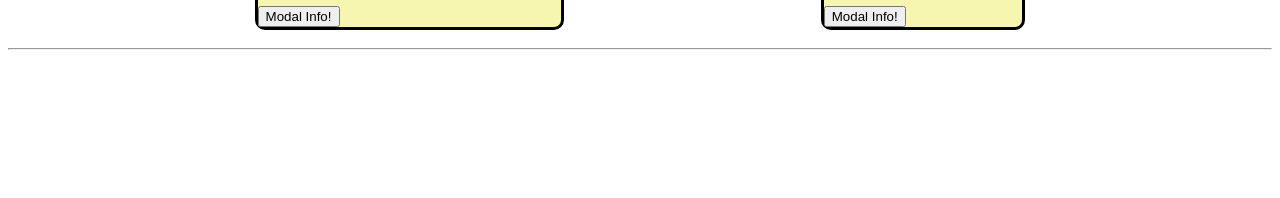
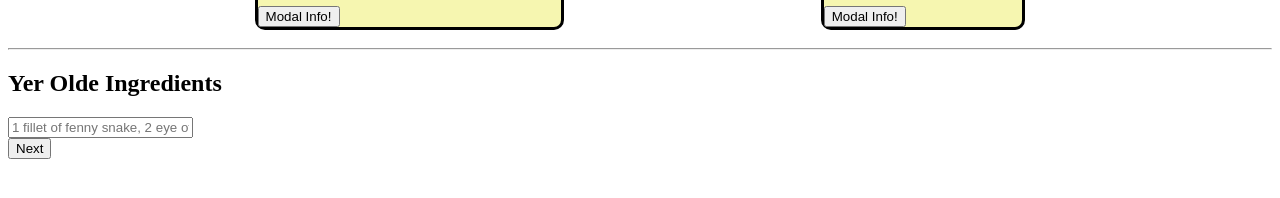
Before and after one commit to cooper-hall/fluffy-bassoon, a React (Vite) app: page / in a window 1280 px wide. Shown: the part 318-516 px from the top of the page. Built offline with nearby package versions, Linux system fonts and the light colour scheme; data requests are answered from the project's data file.

Commit message:
added Submit component that shiv made

```diff
--- a/src/App.jsx
+++ b/src/App.jsx
@@ -2,6 +2,7 @@ import { useState, useEffect } from 'react'
 import './App.css'
 import React from "react"
 import Eighteen from './Eighteen'
+import Submit from './Submit'
 
 
 function App() {
@@ -24,6 +25,7 @@ function App() {
       <div>
         <Eighteen recipeCards={recipeCards} showModal={showModal} setShowModal={setShowModal}/>
         <hr/>
+        <Submit />
       </div>
     </div>
   )
--- /dev/null
+++ b/src/Submit.jsx
@@ -0,0 +1,45 @@
+import React from "react";
+import { useState } from "react";
+
+function Submit () {
+    const [submit, setSubmit] = useState("ingredients")
+
+    const handleSubmit = (e) => {
+        e.preventDefault()
+    }
+    return(
+        <div>
+            <form onSubmit={handleSubmit}>
+                {
+                    submit === "ingredients" && <div>
+                        <h2>Yer Olde Ingredients</h2>
+                        <input type="text" placeholder="1 fillet of fenny snake, 2 eye of newt,..." /><br />
+                        <button onClick={() => { setSubmit("instructions") }}>Next</button>
+                    </div>
+                }
+                {
+                    submit === "instructions" && <div>
+                        <h2>Yer Olde Instructions</h2>
+                        <button onClick={() => { setSubmit("ingredients") }}>Back</button><br />
+                        <input type="text" placeholder="fillet of a fenny snake, in the pot boil and bake..." /><br />
+                        <button onClick={() => { setSubmit("title") }}>Next</button>
+                    </div>
+                }
+                {
+                    submit === "title" && <div>
+                        <h2>Yer Olde Recipe</h2>
+                        <button onClick={() => { setSubmit("instructions") }}>Back</button><br />
+                        <input type="text" placeholder="Supper" /><br />
+                        <input type="text" placeholder="'tis a warm midsummer night's meal" /><br />
+
+                        <input type="submit" />
+                    </div>
+                }
+            </form>
+        </div>
+
+    )
+
+}
+
+export default Submit
```
